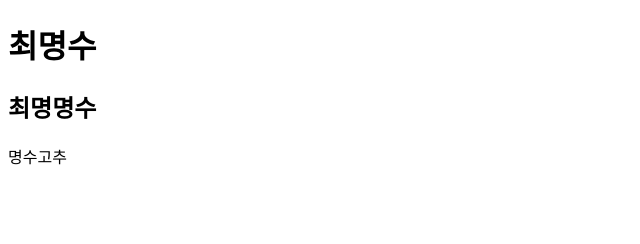
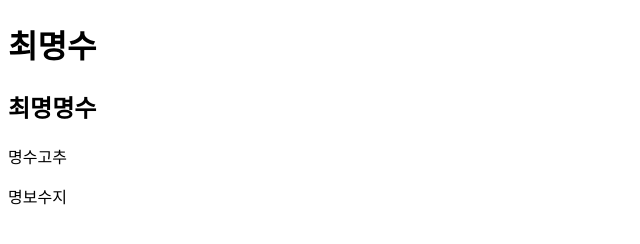
Before and after one commit to cih6/github_test, a plain HTML site: page index.html in a window 1280 px wide. Shown: the full height of the page, 0-640 px from the left. Drawn offline with Linux system fonts and the light colour scheme.

Commit message:
<p>태그 추가

```diff
--- a/index.html
+++ b/index.html
@@ -10,5 +10,6 @@
     <h1>최명수</h1>
     <h2>최명명수</h2>
     <p>명수고추</p>
+    <p>명보수지</p>
 </body>
 </html>
```
